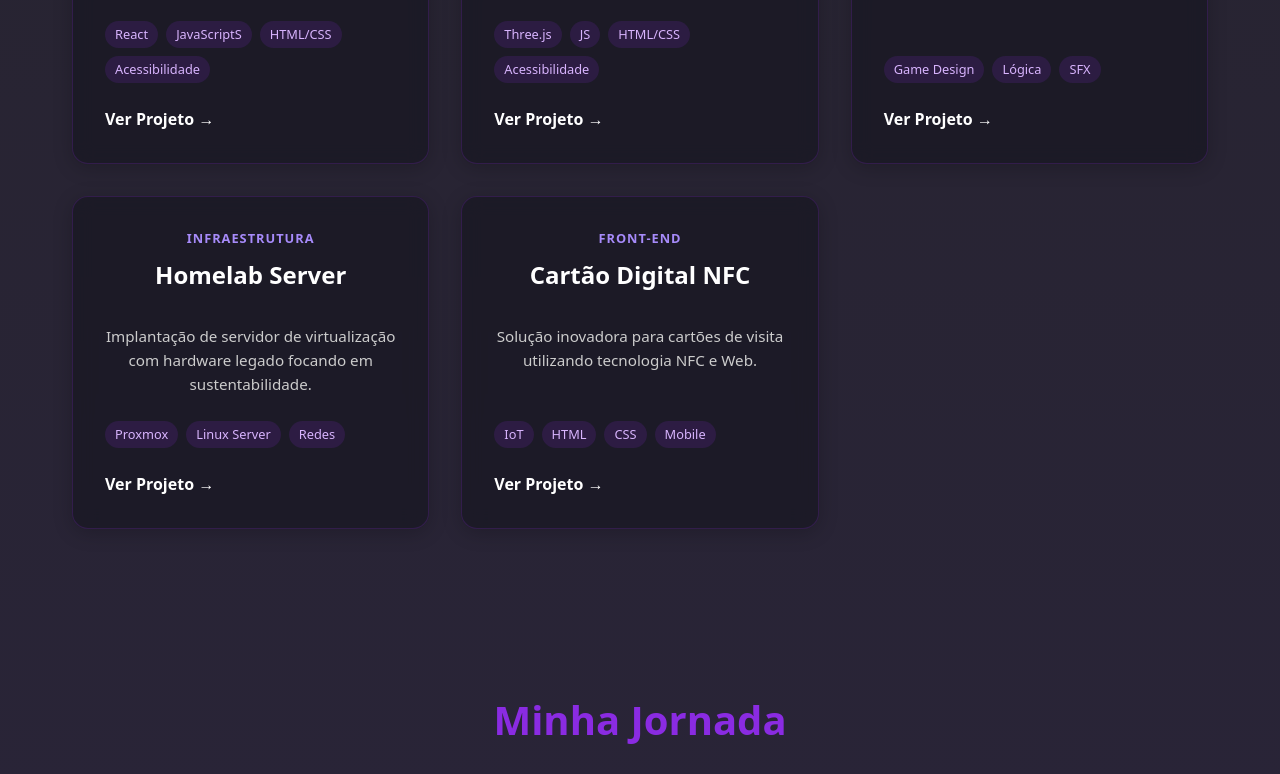
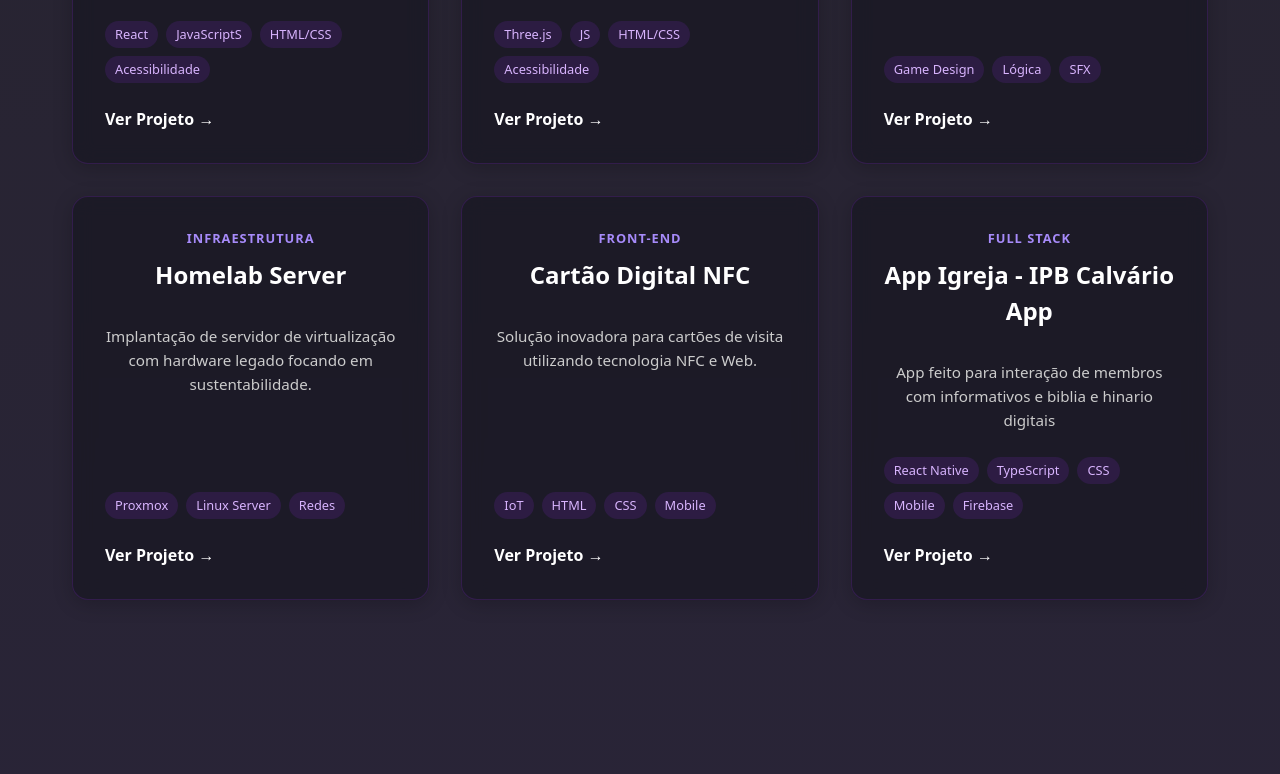
Before and after one commit to rbelchioroliv/Portfolio, a React (Vite) app: page / in a window 1280 px wide. Shown: the part 2508-3282 px from the top of the page. Built offline with nearby package versions, Linux system fonts and the light colour scheme.

Commit message:
add new project

```diff
--- a/src/App.jsx
+++ b/src/App.jsx
@@ -124,6 +124,13 @@ export default function App() {
       techs: ["IoT", "HTML", "CSS", "Mobile"],
       link: "https://github.com/rbelchioroliv/Cartoes-de-Visita",
       type: "Front-End"
+    },
+    {
+      title: "App Igreja - IPB Calvário App",
+      desc: "App feito para interação de membros com informativos e biblia e hinario digitais",
+      techs: ["React Native", "TypeScript", "CSS", "Mobile", "Firebase"],
+      link: "https://github.com/rbelchioroliv/IPB-Calvario",
+      type: "Full Stack"
     }
   ];
 
```
